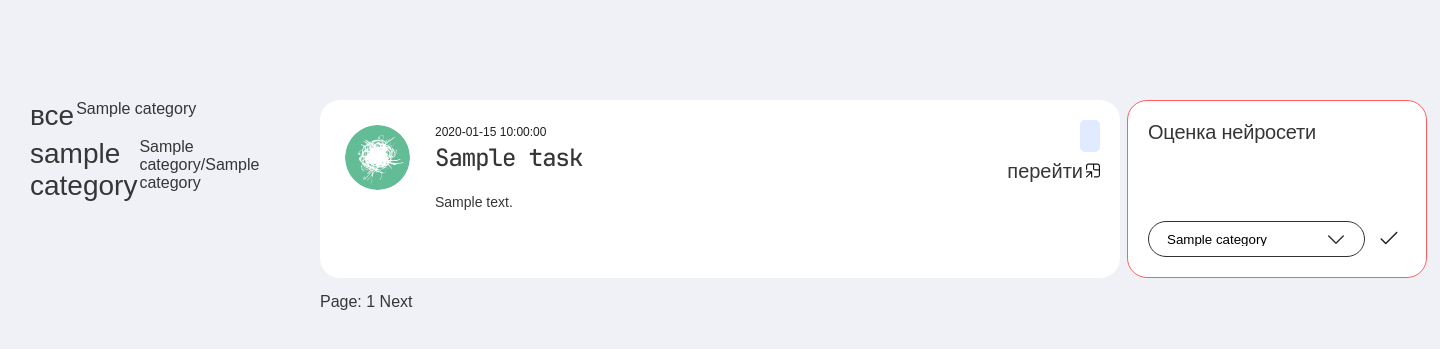
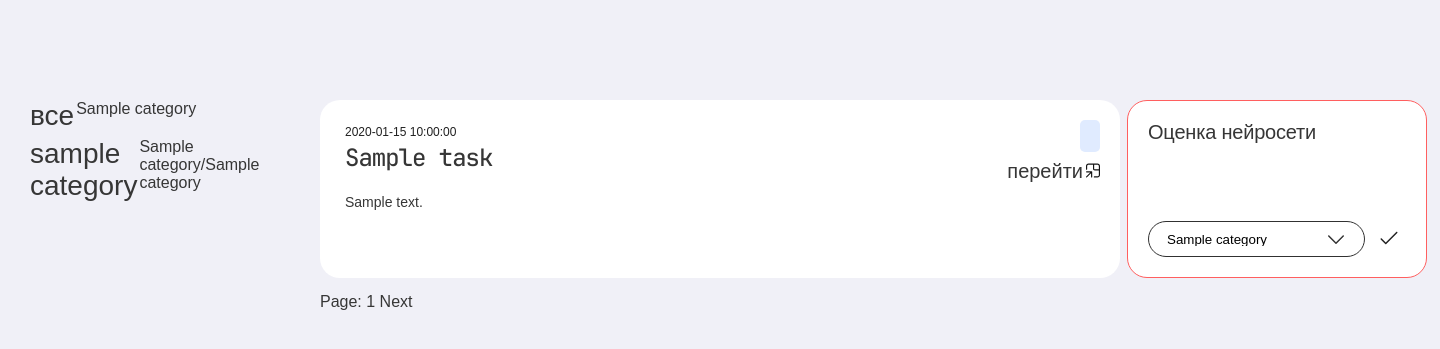
Before and after one commit to crayfos/open_taskout, a Flask app: template templates/index.html in a window 1440 px wide. Shown: the top 349 px of the page. Run offline with Flask 3, Linux system fonts and the light colour scheme; the template is opened without the code that fills it: most values are stand-ins (such as "Sample title", 1, 10 or a date in 2020); some libraries are stand-ins or nearby versions.

Commit message:
Добавить поддержку нового парсера

```diff
--- a/app.py
+++ b/app.py
@@ -9,7 +9,7 @@ from flask_apscheduler import APScheduler
 from datetime import datetime, timedelta
 from threading import Lock
 
-from web.parser.habr.habr import start_habr_parser
+from web.parser.parser import start_parser
 
 app = Flask(__name__)
 scheduler = APScheduler()
@@ -64,7 +64,7 @@ def get_categories():
         "SELECT categories.category_id, categories.category_name, COUNT(tasks.task_id), "
         "(SELECT COUNT(*) FROM task_processing tp WHERE tp.category = categories.category_id AND tp.status = 4) AS "
         "status_4_task_count,"
-        "(SELECT COUNT(tasks.task_id) FROM tasks) AS total_task_count "
+        "(SELECT COUNT(task_processing.task_id) FROM task_processing) AS total_task_count "
         "FROM categories "
         "LEFT JOIN task_processing ON categories.category_id = task_processing.category "
         "LEFT JOIN tasks ON tasks.task_id = task_processing.task_id "
@@ -176,7 +176,7 @@ parser_lock = Lock()
 def scheduled_parsing():
     with parser_lock:
         print("Запуск парсера...")
-        start_habr_parser()
+        start_parser()
 
         next_parsing_time = datetime.now() + timedelta(minutes=1)
         scheduler.add_job(id='Scheduled Parsing', func=scheduled_parsing, trigger='date', run_date=next_parsing_time)
@@ -190,7 +190,7 @@ scheduler.init_app(app)
 scheduler.start()
 
 if __name__ == '__main__':
-    # if not scheduler.get_job('Scheduled Parsing'):
-    #     scheduler.add_job(id='Scheduled Parsing', func=scheduled_parsing, trigger='date',
-    #                       run_date=datetime.now() + timedelta(minutes=1))
+    if not scheduler.get_job('Scheduled Parsing'):
+        scheduler.add_job(id='Scheduled Parsing', func=scheduled_parsing, trigger='date',
+                          run_date=datetime.now() + timedelta(minutes=1))
     app.run()
--- a/parser/fl_ru/parser.py
+++ b/parser/fl_ru/parser.py
@@ -96,7 +96,7 @@ def get_task_details(task_url):
         soup = BeautifulSoup(response.text, 'html.parser')
         title = soup.find('h1', {'id': True}).get_text(strip=True)
         description = str(soup.find('div', {'id': True, 'class': 'text-5'}))
-        description = re.sub(r'<(?!br\b|br\/\b)[^>]+>', '', description)
+        description = re.sub(r'<(?!br\/*\b)[^>]+><(?!\/*a\b)[^>]+>', '<br>', description)
         description = re.sub(r'\xa0|&nbsp;|^\n*\s+|\s+\n*$', '', description)
         description = re.sub(r'(<br\/?>\s*){3,}', '<br><br><br>', description)
 
@@ -267,7 +267,7 @@ def consumer(retry_limit=3, delay_between_retries=5):
             task_queue.task_done()
 
 
-def start_parser():
+def start_fl_parser():
     global tasks_counter
     producer_finished_event.clear()
     producer_thread = threading.Thread(target=producer)
@@ -286,4 +286,4 @@ def start_parser():
 
 
 if __name__ == "__main__":
-    start_parser()
+    start_fl_parser()
--- a/parser/habr/habr.py
+++ b/parser/habr/habr.py
@@ -99,7 +99,7 @@ def get_task_details(task_url):
     published_date = get_published_date(meta)
 
     description = str(soup.find('div', class_='task__description'))
-    description = re.sub(r'<(?!br\b|br\/\b)[^>]+>', '', description)
+    description = re.sub(r'<(?!br\/*\b)[^>]+><(?!\/*a\b)[^>]+>', '<br>', description)
     description = re.sub(r'\xa0|&nbsp;|^\n*\s+|\s+\n*$', '', description)
     description = re.sub(r'(<br\/?>\s*){3,}', '<br><br><br>', description)
 
--- a/templates/index.html
+++ b/templates/index.html
@@ -5,6 +5,8 @@
     <meta name="viewport" content="width=device-width, initial-scale=1.0">
     <title>Tasks</title>
     <link rel="stylesheet" type="text/css" href="{{ url_for('static', filename='styles.css') }}">
+    <link rel="icon" type="image/svg+xml" href="/static/images/favicon.svg">
+    <link rel="icon" type="image/png" href="/static/images/favicon.png">
 </head>
 <body>
     <div id="content">
@@ -26,7 +28,11 @@
             <div class="task-card">
             <div class="info closed">
                 <div class="info_content">
-                    <img class="profile" src="/static/profile.png" alt="Profile Picture" />
+                    {% if 'freelance.habr.com' in task['task_link'] %}
+                        <img class="profile" src="/static/images/avatars/habr_freelance.png" alt="Profile Picture" />
+                    {% elif 'fl.ru' in task['task_link'] %}
+                        <img class="profile" src="/static/images/avatars/fl_ru.png" alt="Profile Picture" />
+                    {% endif %}
                     <div class="text">
                         <div class="heading">
                             <div class="time">{{task['published_date']}}</div>
```
Also changed, not shown: parser/parser.py (+4 -7 lines), static/images/avatars/fl_ru.png (added), static/images/avatars/habr_freelance.png (renamed from static/profile.png), static/images/favicon.png (added), static/images/favicon.svg (added).
